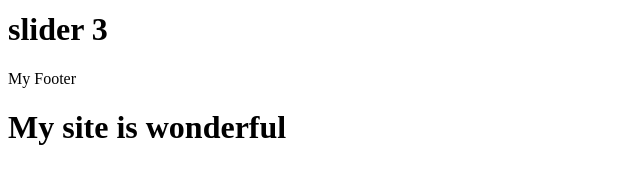
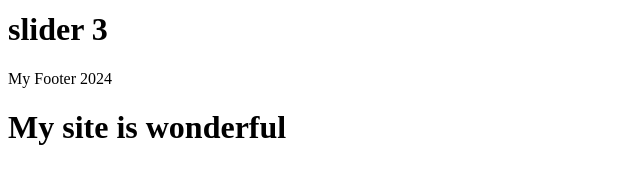
Before and after one commit to mozhdehkhodadadi/Git-project1, a plain HTML site: page index.html in a window 1280 px wide. Shown: the part 225-408 px from the top of the page, 0-640 px from the left. Drawn offline with Linux system fonts and the light colour scheme.

Commit message:
change footer

```diff
--- a/index.html
+++ b/index.html
@@ -13,7 +13,7 @@
         <h1>slider 2</h1>
         <h1>slider 3</h1>
     </div>
-    <footer>My Footer</footer>
+    <footer>My Footer 2024</footer>
     <h1>My site is wonderful</h1>
 </body>
 </html>
```
